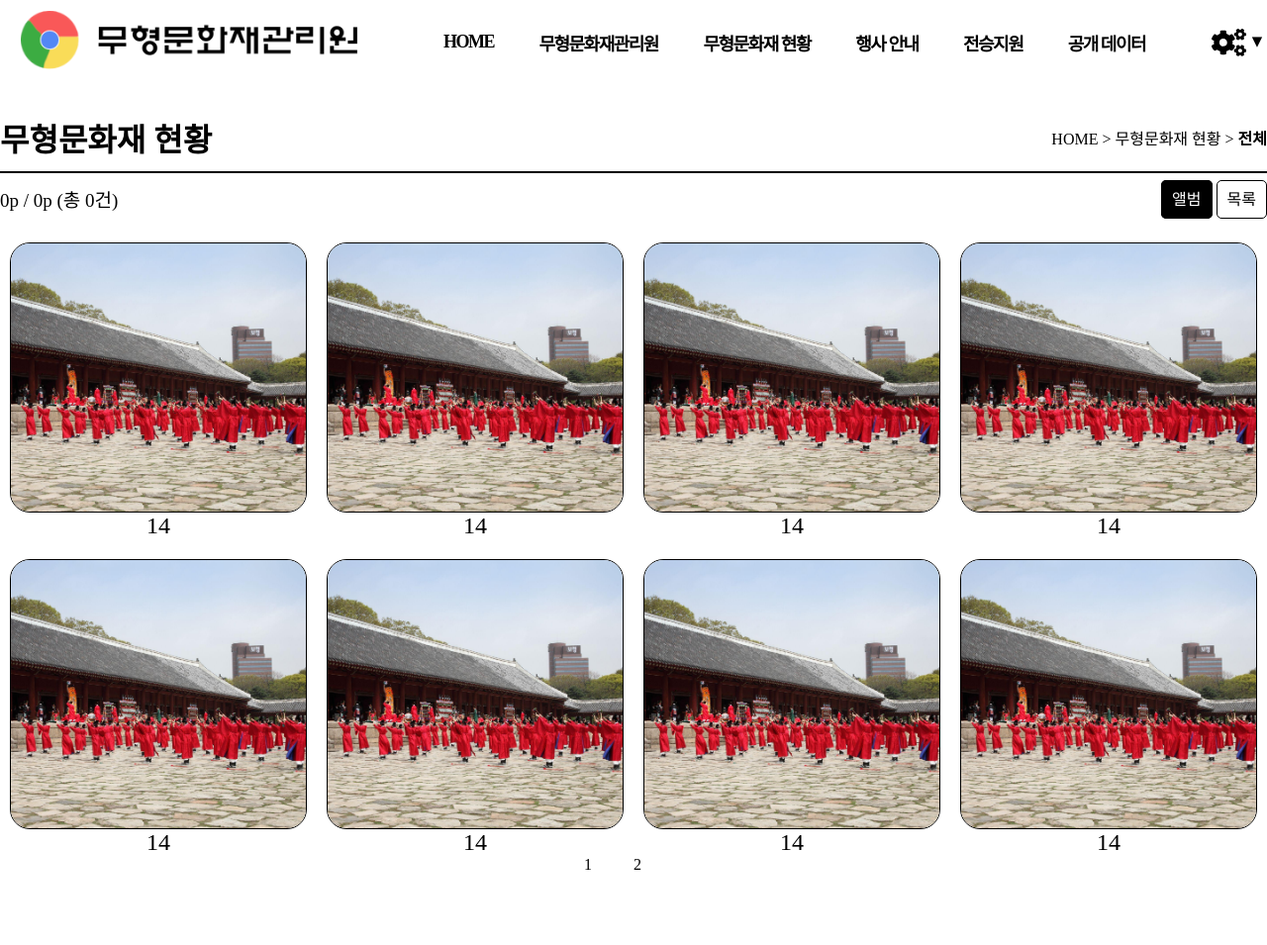
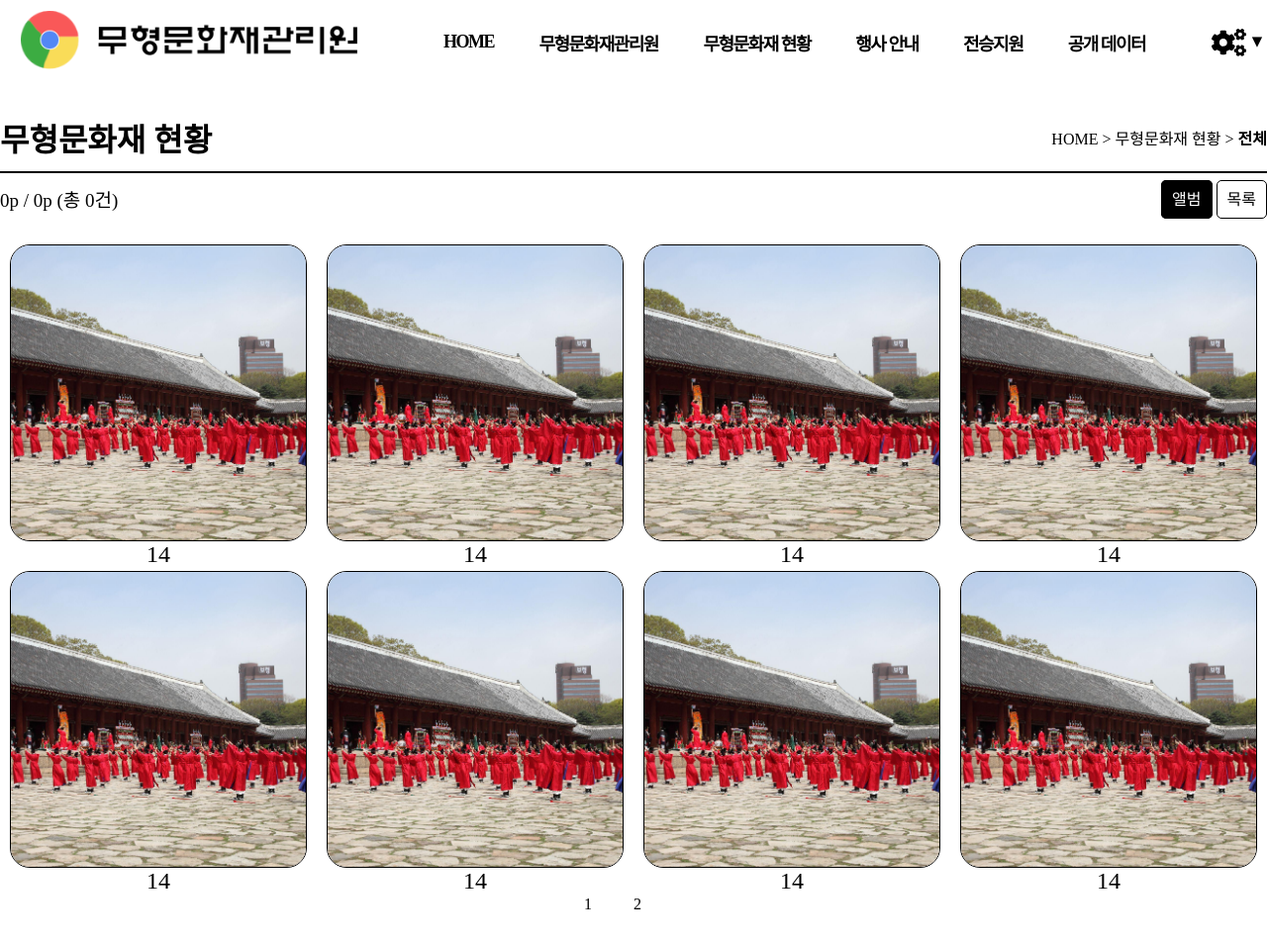
Before and after one commit to RootToBranch/2021-Gyeonggi-B, a plain HTML site: page culturalProperties.html in a window 1280 px wide. Shown: the top 955 px of the page at 99% size. Before the commit the page ends 915 px from the top, so only its background shows below. Drawn offline with Linux system fonts and the light colour scheme; no server answers.

Commit message:
Change layout style and name

```diff
--- a/culturalProperties.html
+++ b/culturalProperties.html
@@ -150,7 +150,7 @@
             <div class="contentSection">
                 <div class="type album">
                     <div class="item_list">
-                        <div class="row">
+                        <div class="page page_1">
                             <div data-="">
                                 <img src="./xml/nihcImage/1623117.jpg" alt="img">
                                 <span>14</span>
@@ -168,8 +168,6 @@
                                 <img src="./xml/nihcImage/1623117.jpg" alt="img">
                                 <span>14</span>
                             </div>
-                        </div>
-                        <div class="row">
 
                             <div data-="">
                                 <img src="./xml/nihcImage/1623117.jpg" alt="img">
--- a/resource/style.css
+++ b/resource/style.css
@@ -728,9 +728,9 @@ k는 opacity가 활성화 되는 visual image를 알려줌 */
 }
 
 @media (max-width: 1200px) {
-    * {
-        /* background-color: aquamarine; */
-    }
+    /* * {
+        background-color: aquamarine;
+    } */
     body .logo {
 
         width: 65px;
@@ -878,13 +878,14 @@ k는 opacity가 활성화 되는 visual image를 알려줌 */
     flex-direction: column;
     width: 100%;
 }
-#propertiesPage .section_layout_type1 .album > .item_list > .row {
+#propertiesPage .section_layout_type1 .album > .item_list > .page {
     display: flex;
     flex-direction: row;
     justify-content: flex-start;
+    flex-wrap: wrap;
     margin-top: 20px;
 }
-#propertiesPage .section_layout_type1 .album > .item_list > .row > div{
+#propertiesPage .section_layout_type1 .album > .item_list > .page > div{
     display: flex;
     flex-direction: column;
     align-items: center;
@@ -892,12 +893,12 @@ k는 opacity가 활성화 되는 visual image를 알려줌 */
     /* flex */
 
     width: 300px;
-    height: 300px;
+    height: 330px;
     margin: 0 10px;
 
     overflow: hidden;
 }
-#propertiesPage .section_layout_type1 .album > .item_list > .row > div > img {
+#propertiesPage .section_layout_type1 .album > .item_list > .page > div > img {
     width: 300px;
     height: 300px;
     border: 1px solid black;
@@ -905,7 +906,7 @@ k는 opacity가 활성화 되는 visual image를 알려줌 */
     object-fit: cover;
 }
 
-#propertiesPage .section_layout_type1 .album > .item_list > .row > div > span {
+#propertiesPage .section_layout_type1 .album > .item_list > .page > div > span {
     font-size: 24px;
 }
 
```
